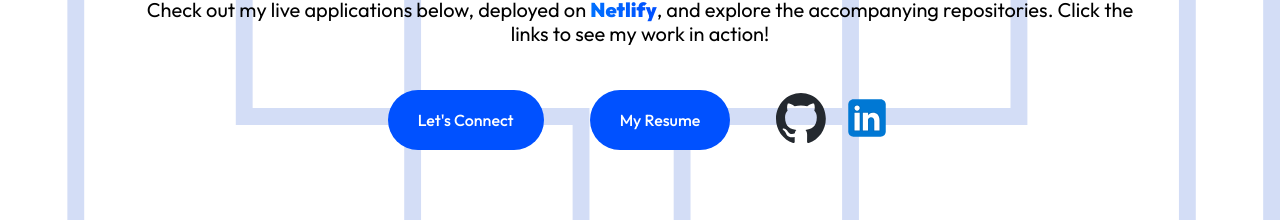
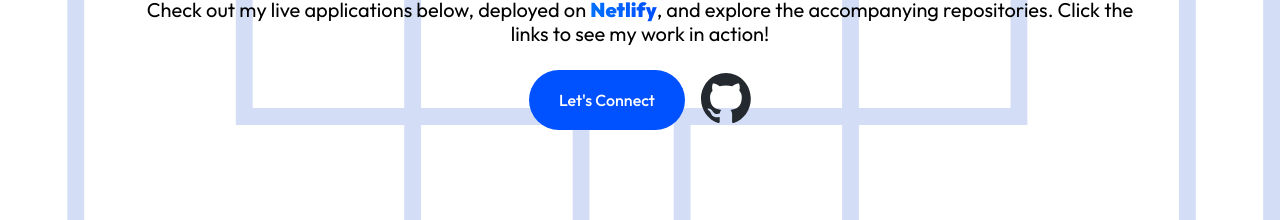
Before and after one commit to MichaelDAbadJr/Portfolio, a React (Vite) app: page / in a window 1280 px wide. Shown: the part 494-714 px from the top of the page. Built offline with nearby package versions, Linux system fonts and the light colour scheme.

Commit message:
Update: Button Links
Removed Button links for resumePDF and LinkedIn

```diff
--- a/src/Components/Hero/Hero.jsx
+++ b/src/Components/Hero/Hero.jsx
@@ -73,7 +73,7 @@ const Hero = () => {
             Let's Connect
           </AnchorLink>
         </div>
-        <div
+        {/* <div
           className="hero-resume"
           ref={element => (elementsRef.current[1] = element)}
         >
@@ -86,7 +86,7 @@ const Hero = () => {
           >
             My Resume
           </a>
-        </div>
+        </div> */}
         <div ref={element => (elementsRef.current[2] = element)}>
           <a
             href="https://github.com/MichaelDAbadJr"
@@ -100,7 +100,7 @@ const Hero = () => {
             />
           </a>
         </div>
-        <div ref={element => (elementsRef.current[3] = element)}>
+        {/* <div ref={element => (elementsRef.current[3] = element)}>
           <a
             href="https://www.linkedin.com/in/michael-jun-abad-dev/"
             target="_blank"
@@ -112,7 +112,7 @@ const Hero = () => {
               style={{ width: '50px', height: '50px' }}
             />
           </a>
-        </div>
+        </div> */}
       </div>
     </div>
   );
```
